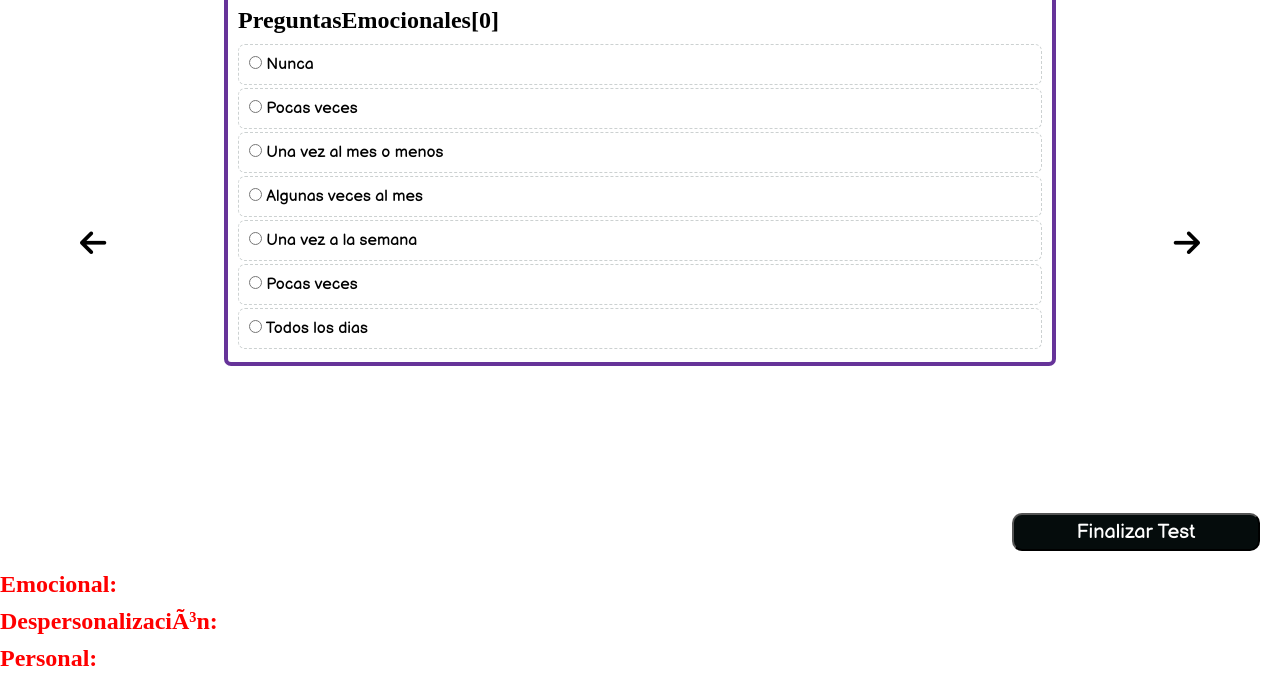
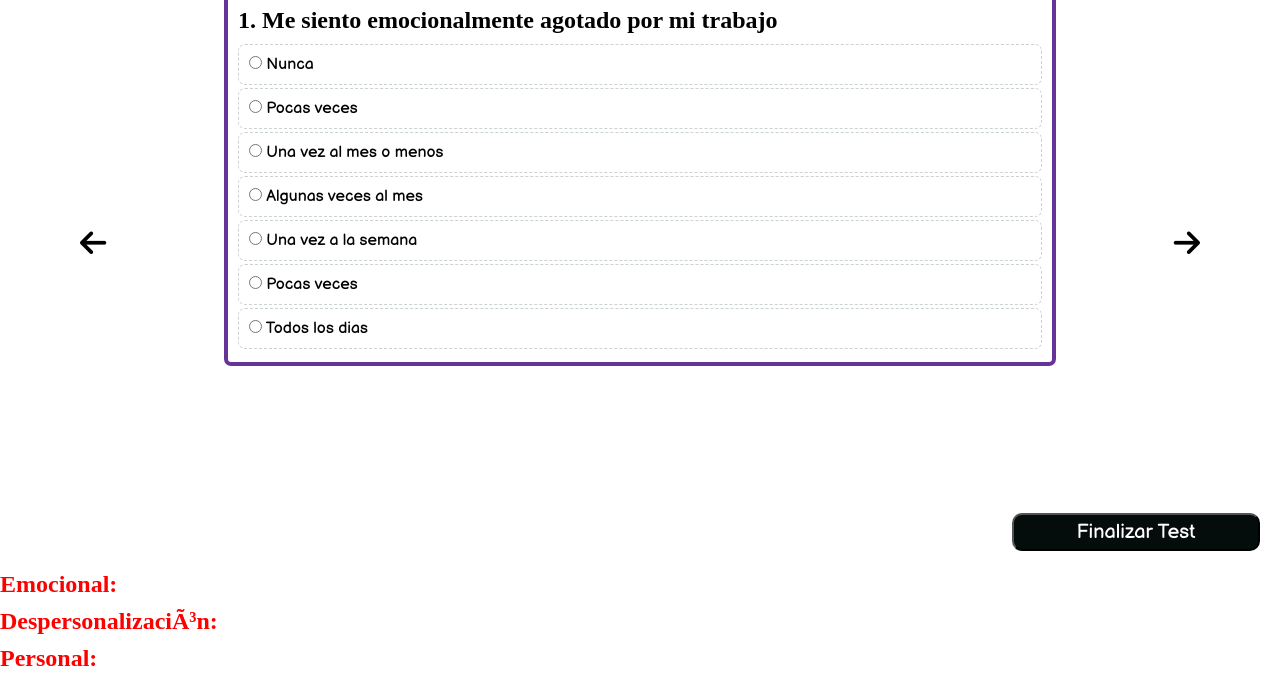
Before and after one commit to sakoke/copia, a plain HTML site: page index.html in a window 1280 px wide. Shown: the part 300-982 px from the top of the page. Drawn offline with Linux system fonts and the light colour scheme.

Commit message:
Update index.html

```diff
--- a/index.html
+++ b/index.html
@@ -27,7 +27,7 @@
             <div class="itemCarrusel" id="itemCarrusel-1">
                 <div class="tarjetacarrusel" id="tarjetacarrusel-1">
                     <section class="colortest1" id="p1">
-                        <h2> PreguntasEmocionales[0]</h2>
+                        <h2>1.  Me siento emocionalmente agotado por mi trabajo</h2>
                             <label class="label1">
                                 <input type="radio" value="0" name="p1" onclick="respuesta_emocional(1,this)"> Nunca
                             </label>
```
